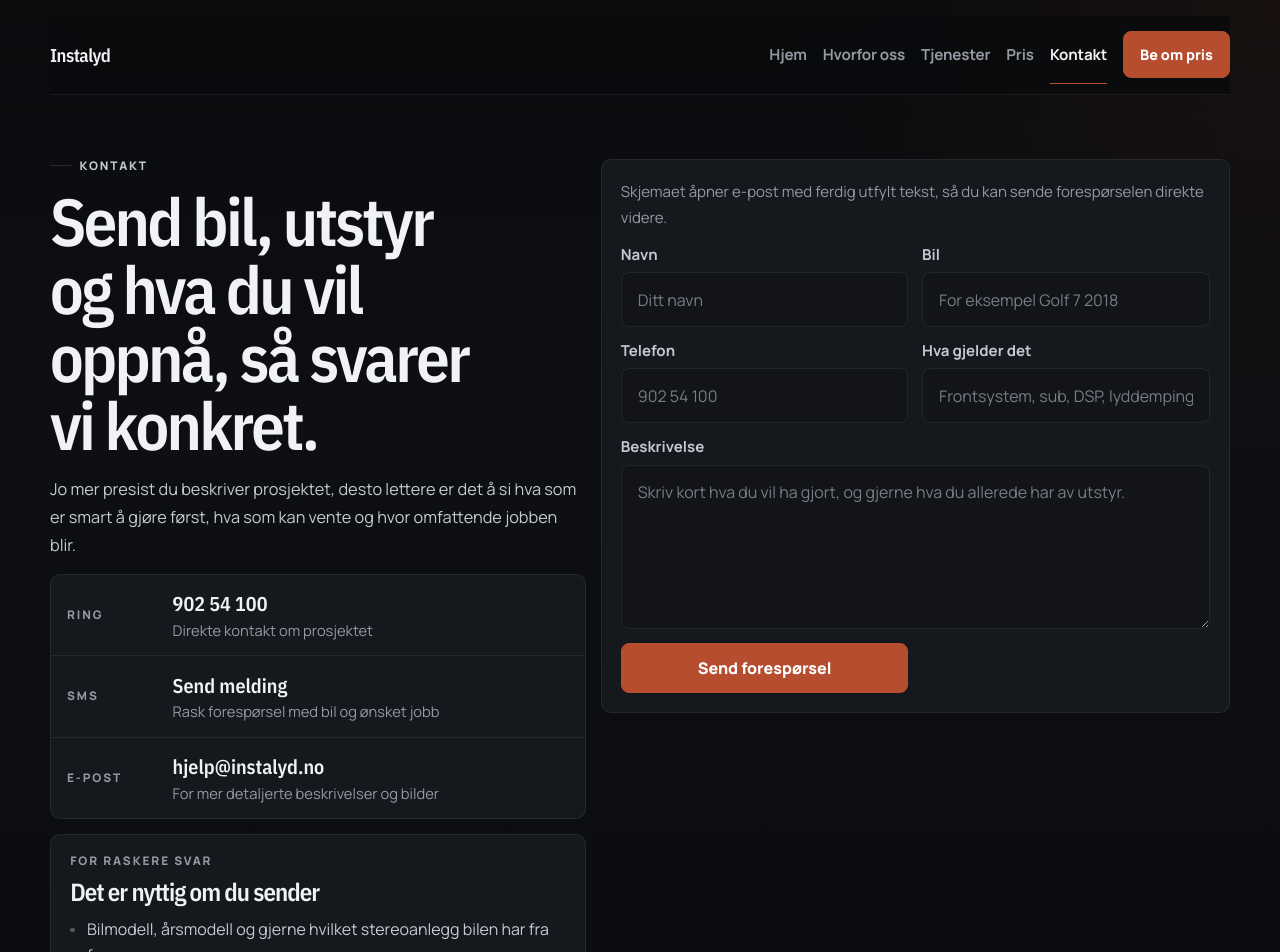
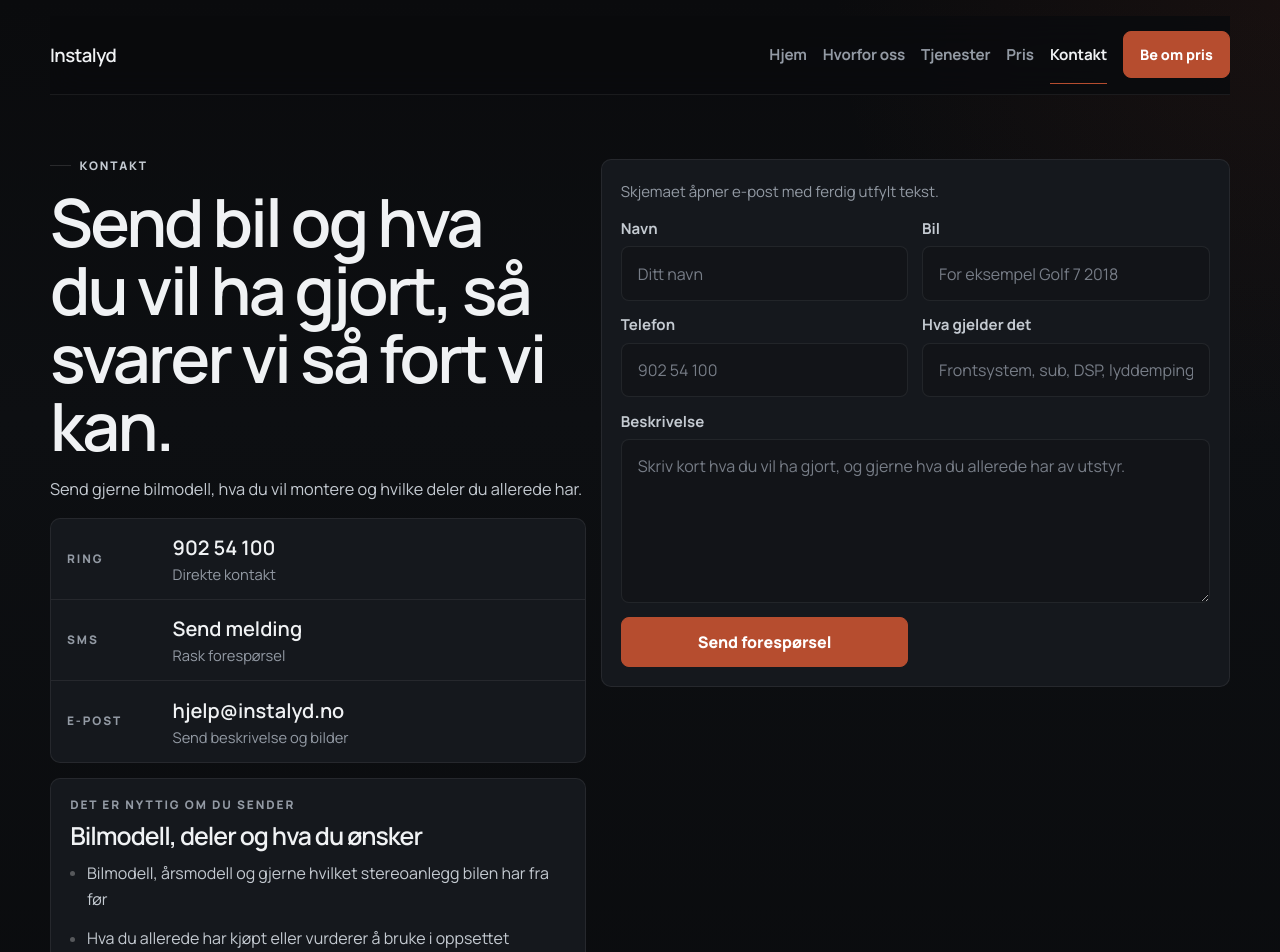
Before and after one commit to oscarostby/stock, a Next.js app: page /kontakt in a window 1280 px wide. Shown: the top 952 px of the page. Built offline with nearby package versions, Linux system fonts and the light colour scheme.

Commit message:
Simplify copy and refine site styling

```diff
--- a/app/components/footer.js
+++ b/app/components/footer.js
@@ -7,7 +7,7 @@ export function Footer() {
       <div className="footer__content">
         <div className="footer__brand">
           <p className="footer__title">Instalyd</p>
-          <p>Montering av bilstereo, subwoofer, DSP og CarPlay i Akershus og Buskerud.</p>
+          <p>Montering av bilstereo og CarPlay i Akershus og Buskerud.</p>
         </div>
 
         <div className="footer__column">
--- a/app/globals.css
+++ b/app/globals.css
@@ -19,7 +19,7 @@
   --radius-lg: 10px;
   --radius-md: 8px;
   --content-width: 1180px;
-  --heading-font: "IBM Plex Sans Condensed", "Segoe UI", sans-serif;
+  --heading-font: "Manrope", "Segoe UI", sans-serif;
   --body-font: "Manrope", "Avenir Next", "Segoe UI", sans-serif;
 }
 
--- a/app/kontakt/page.js
+++ b/app/kontakt/page.js
@@ -13,10 +13,9 @@ export default function ContactPage() {
           <div className="contact-layout">
             <div className="contact-copy" data-reveal="">
               <p className="eyebrow">Kontakt</p>
-              <h1>Send bil, utstyr og hva du vil oppnå, så svarer vi konkret.</h1>
+              <h1>Send bil og hva du vil ha gjort, så svarer vi så fort vi kan.</h1>
               <p className="lead">
-                Jo mer presist du beskriver prosjektet, desto lettere er det å si hva som
-                er smart å gjøre først, hva som kan vente og hvor omfattende jobben blir.
+                Send gjerne bilmodell, hva du vil montere og hvilke deler du allerede har.
               </p>
 
               <div className="contact-panel">
@@ -24,7 +23,7 @@ export default function ContactPage() {
                   <span className="contact-row__label">Ring</span>
                   <span className="contact-row__content">
                     <strong>{contact.phoneDisplay}</strong>
-                    <span>Direkte kontakt om prosjektet</span>
+                    <span>Direkte kontakt</span>
                   </span>
                 </a>
 
@@ -35,7 +34,7 @@ export default function ContactPage() {
                   <span className="contact-row__label">SMS</span>
                   <span className="contact-row__content">
                     <strong>Send melding</strong>
-                    <span>Rask forespørsel med bil og ønsket jobb</span>
+                    <span>Rask forespørsel</span>
                   </span>
                 </a>
 
@@ -43,14 +42,14 @@ export default function ContactPage() {
                   <span className="contact-row__label">E-post</span>
                   <span className="contact-row__content">
                     <strong>{contact.email}</strong>
-                    <span>For mer detaljerte beskrivelser og bilder</span>
+                    <span>Send beskrivelse og bilder</span>
                   </span>
                 </a>
               </div>
 
               <article className="contact-note">
-                <p className="card-kicker">For raskere svar</p>
-                <h3>Det er nyttig om du sender</h3>
+                <p className="card-kicker">Det er nyttig om du sender</p>
+                <h3>Bilmodell, deler og hva du ønsker</h3>
                 <ul className="plain-list">
                   {contactChecklist.map((item) => (
                     <li key={item}>{item}</li>
@@ -66,8 +65,7 @@ export default function ContactPage() {
               data-reveal=""
             >
               <p className="form-intro">
-                Skjemaet åpner e-post med ferdig utfylt tekst, så du kan sende forespørselen
-                direkte videre.
+                Skjemaet åpner e-post med ferdig utfylt tekst.
               </p>
 
               <label>
--- a/app/layout.js
+++ b/app/layout.js
@@ -18,7 +18,7 @@ export default function RootLayout({ children }) {
         <link rel="preconnect" href="https://fonts.googleapis.com" />
         <link rel="preconnect" href="https://fonts.gstatic.com" crossOrigin="" />
         <link
-          href="https://fonts.googleapis.com/css2?family=IBM+Plex+Sans+Condensed:wght@500;600;700&family=Manrope:wght@400;500;600;700;800&display=swap"
+          href="https://fonts.googleapis.com/css2?family=Manrope:wght@400;500;600;700;800&display=swap"
           rel="stylesheet"
         />
       </head>
```
Also changed, not shown: app/page.js (+31 -33 lines).
